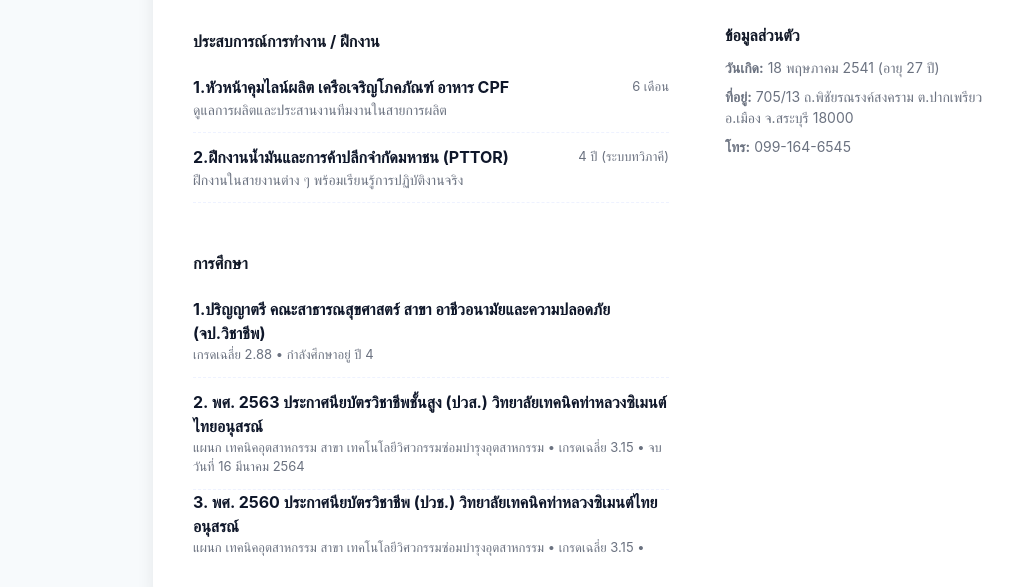
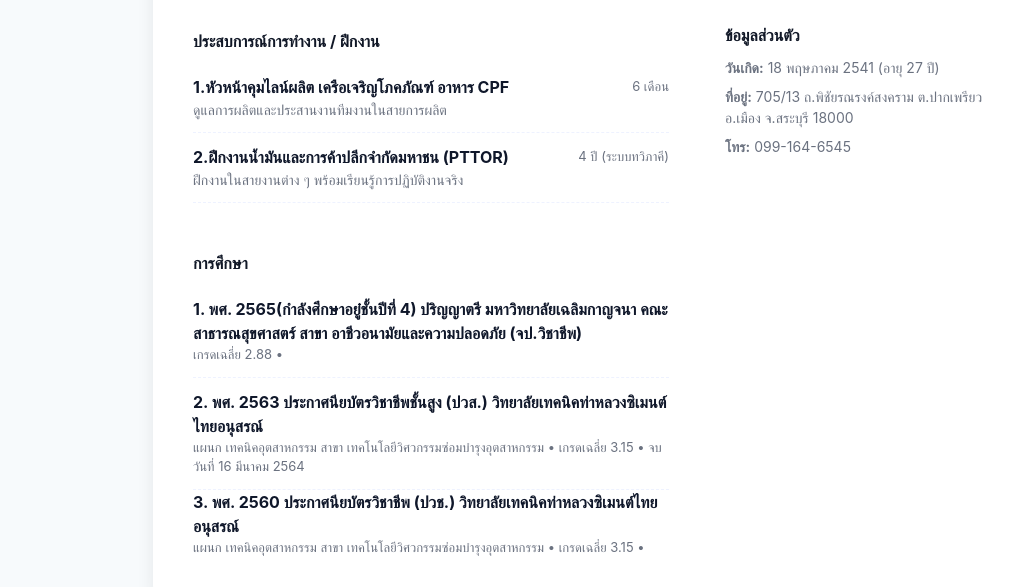
Before and after one commit to Thanaphon-Likhit/Resume, a plain HTML site: page index.html in a window 1280 px wide. Shown: the part 332-919 px from the top of the page, without its empty margins (37-1050 px from the left). Drawn offline with Linux system fonts and the light colour scheme.

Commit message:
index.html

```diff
--- a/index.html
+++ b/index.html
@@ -66,8 +66,8 @@
           <div class="section-title">การศึกษา</div>
           <ul class="list">
                <li class="item">
-              <strong>1.ปริญญาตรี คณะสาธารณสุขศาสตร์ สาขา อาชีวอนามัยและความปลอดภัย (จป.วิชาชีพ)</strong>
-              <div class="meta">เกรดเฉลี่ย 2.88 • กำลังศึกษาอยู่ ปี 4</div>
+              <strong>1. พศ. 2565(กำลังศึกษาอยู๋ชั้นปีที่ 4) ปริญญาตรี มหาวิทยาลัยเฉลิมกาญจนา คณะสาธารณสุขศาสตร์ สาขา อาชีวอนามัยและความปลอดภัย (จป.วิชาชีพ)</strong>
+              <div class="meta">เกรดเฉลี่ย 2.88 •</div>
             </li>
             <li class="item">
               <strong>2. พศ. 2563 ประกาศนียบัตรวิชาชีพชั้นสูง (ปวส.) วิทยาลัยเทคนิคท่าหลวงซิเมนต์ไทยอนุสรณ์</strong>
```
